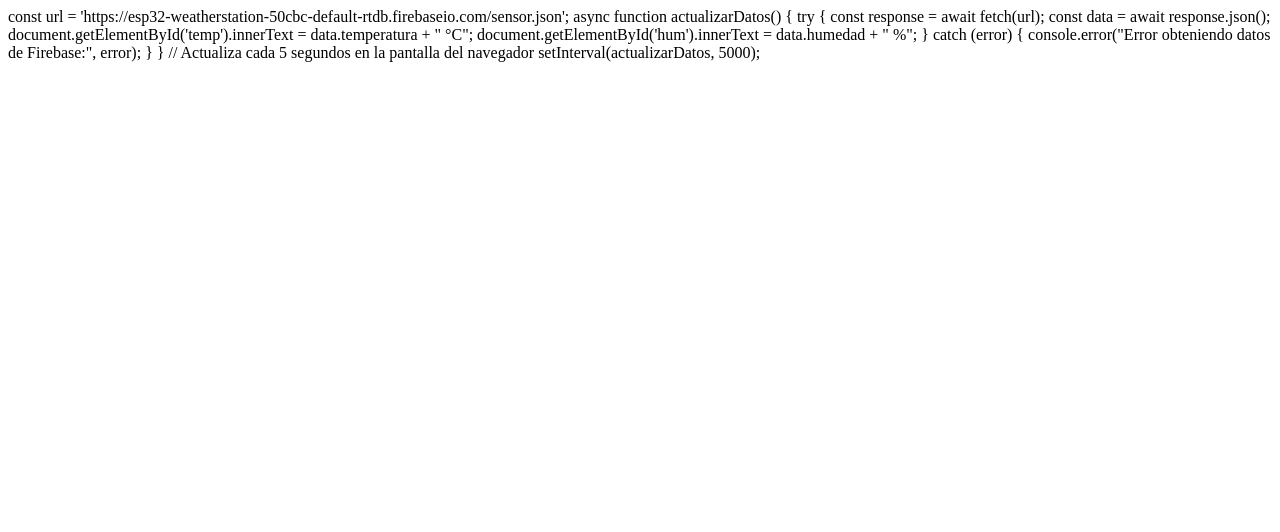
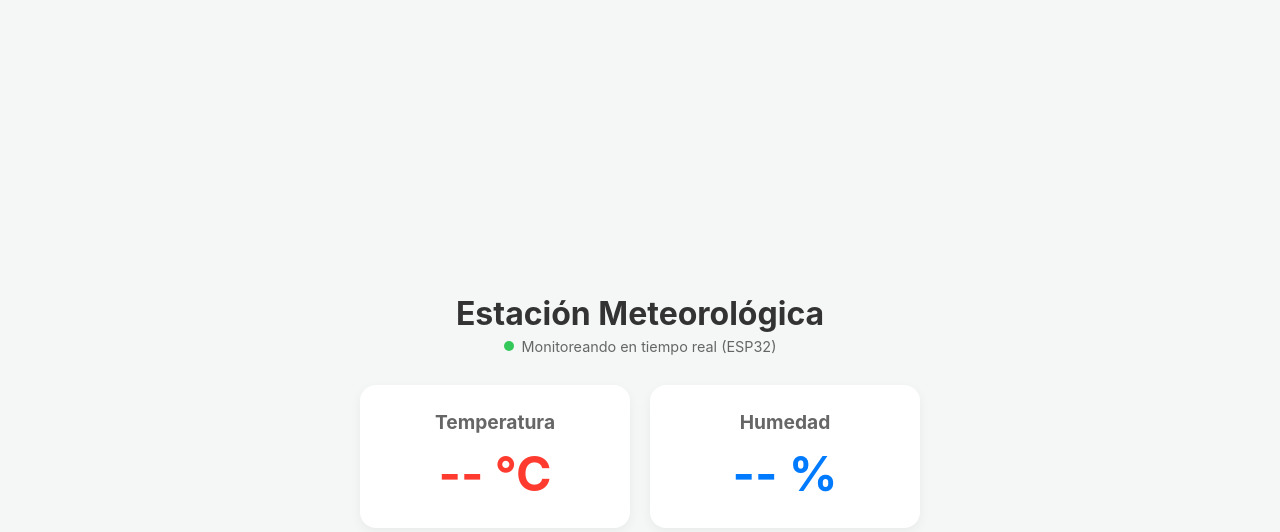
Before and after one commit to lkamimura/esp32-WeatherStation, a plain HTML site: page index.html in a window 1280 px wide. Drawn offline with Linux system fonts and the light colour scheme; no server answers.

Commit message:
modify index

```diff
--- a/index.html
+++ b/index.html
@@ -1,3 +1,124 @@
+<!DOCTYPE html>
+<html lang="es">
+<head>
+    <meta charset="UTF-8">
+    <meta name="viewport" content="width=device-width, initial-scale=1.0">
+    <title>Estación Meteorológica ESP32</title>
+    <style>
+        :root {
+            --bg-color: #f4f7f6;
+            --card-bg: #ffffff;
+            --text-color: #333333;
+            --primary: #007aff;
+            --temp-color: #ff3b30;
+            --hum-color: #34c759;
+        }
+
+        body {
+            font-family: -apple-system, BlinkMacSystemFont, "Segoe UI", Roboto, Helvetica, Arial, sans-serif;
+            background-color: var(--bg-color);
+            color: var(--text-color);
+            margin: 0;
+            padding: 0;
+            display: flex;
+            flex-direction: column;
+            align-items: center;
+            justify-content: center;
+            min-height: 100vh;
+        }
+
+        h1 {
+            margin-bottom: 5px;
+            font-size: 2rem;
+            text-align: center;
+        }
+
+        .status {
+            font-size: 0.9rem;
+            color: #666;
+            margin-bottom: 30px;
+            display: flex;
+            align-items: center;
+            gap: 8px;
+        }
+
+        .dot {
+            width: 10px;
+            height: 10px;
+            background-color: var(--hum-color);
+            border-radius: 50%;
+            display: inline-block;
+            animation: pulse 2s infinite;
+        }
+
+        @keyframes pulse {
+            0% { opacity: 0.4; }
+            50% { opacity: 1; }
+            100% { opacity: 0.4; }
+        }
+
+        .dashboard {
+            display: flex;
+            gap: 20px;
+            flex-wrap: wrap;
+            justify-content: center;
+            max-width: 600px;
+            width: 100%;
+            padding: 0 20px;
+            box-sizing: border-box;
+        }
+
+        .card {
+            background: var(--card-bg);
+            border-radius: 16px;
+            box-shadow: 0 4px 12px rgba(0,0,0,0.05);
+            padding: 25px;
+            flex: 1;
+            min-width: 200px;
+            text-align: center;
+            transition: transform 0.2s;
+        }
+
+        .card:hover {
+            transform: translateY(-5px);
+        }
+
+        .card h2 {
+            margin: 0 0 10px 0;
+            font-size: 1.2rem;
+            color: #666;
+        }
+
+        .value {
+            font-size: 3rem;
+            font-weight: bold;
+            margin: 0;
+        }
+
+        .temp-val { color: var(--temp-color); }
+        .hum-val { color: var(--primary); }
+    </style>
+</head>
+<body>
+
+    <h1>Estación Meteorológica</h1>
+    <div class="status">
+        <span class="dot"></span> Monitoreando en tiempo real (ESP32)
+    </div>
+
+    <div class="dashboard">
+        <div class="card">
+            <h2>Temperatura</h2>
+            <p id="temp" class="value temp-val">-- °C</p>
+        </div>
+
+        <div class="card">
+            <h2>Humedad</h2>
+            <p id="hum" class="value hum-val">-- %</p>
+        </div>
+    </div>
+
+    <script>
         const url = 'https://esp32-weatherstation-50cbc-default-rtdb.firebaseio.com/sensor.json';
 
         async function actualizarDatos() {
@@ -5,12 +126,21 @@
                 const response = await fetch(url);
                 const data = await response.json();
 
-        document.getElementById('temp').innerText = data.temperatura + " °C";
-        document.getElementById('hum').innerText = data.humedad + " %";
+                if (data) {
+                    // Validamos que existan las propiedades antes de asignarlas
+                    document.getElementById('temp').innerText = (data.temperatura !== undefined) ? data.temperatura.toFixed(1) + " °C" : "-- °C";
+                    document.getElementById('hum').innerText = (data.humedad !== undefined) ? data.humedad.toFixed(1) + " %" : "-- %";
+                }
             } catch (error) {
                 console.error("Error obteniendo datos de Firebase:", error);
             }
         }
 
-// Actualiza cada 5 segundos en la pantalla del navegador
+        // Primera carga al abrir la página
+        actualizarDatos();
+
+        // Actualiza cada 5 segundos
         setInterval(actualizarDatos, 5000);
+    </script>
+</body>
+</html>
```
Lines whose indentation alone changed are shown as unchanged.
